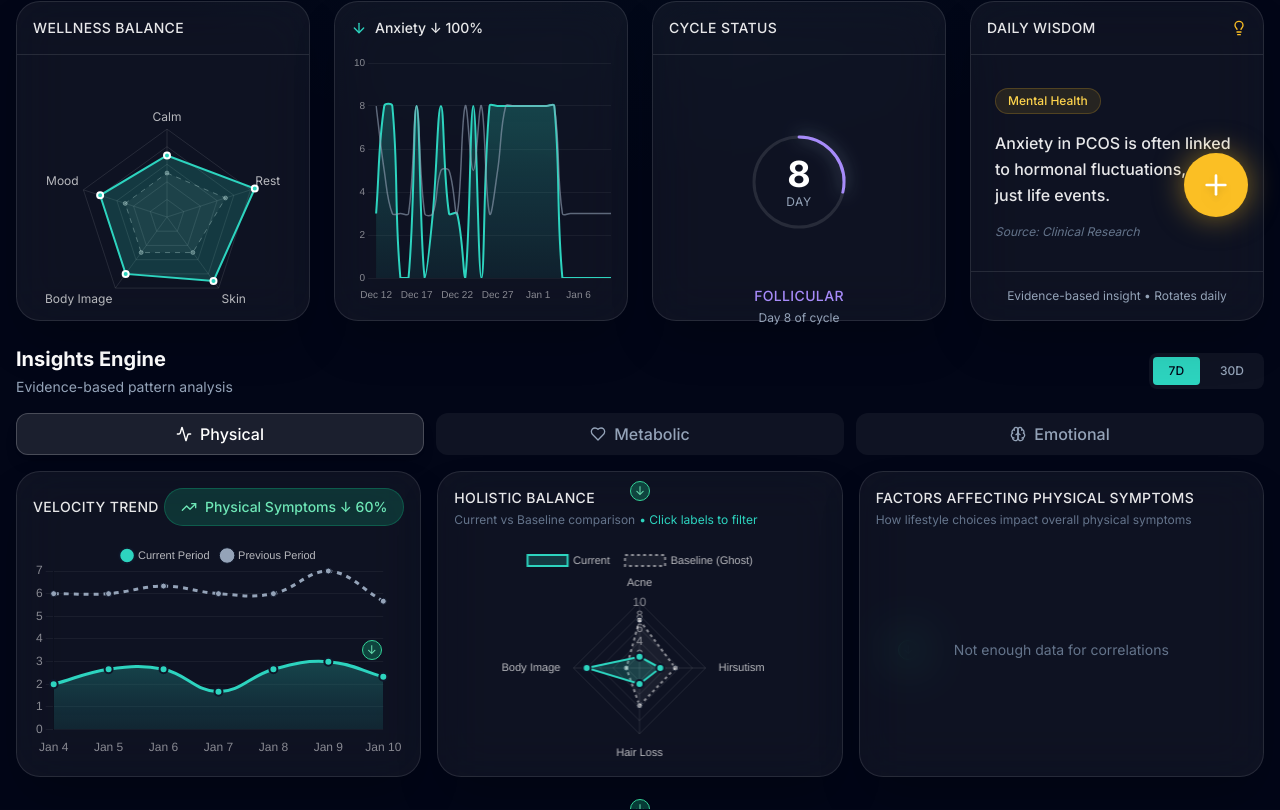
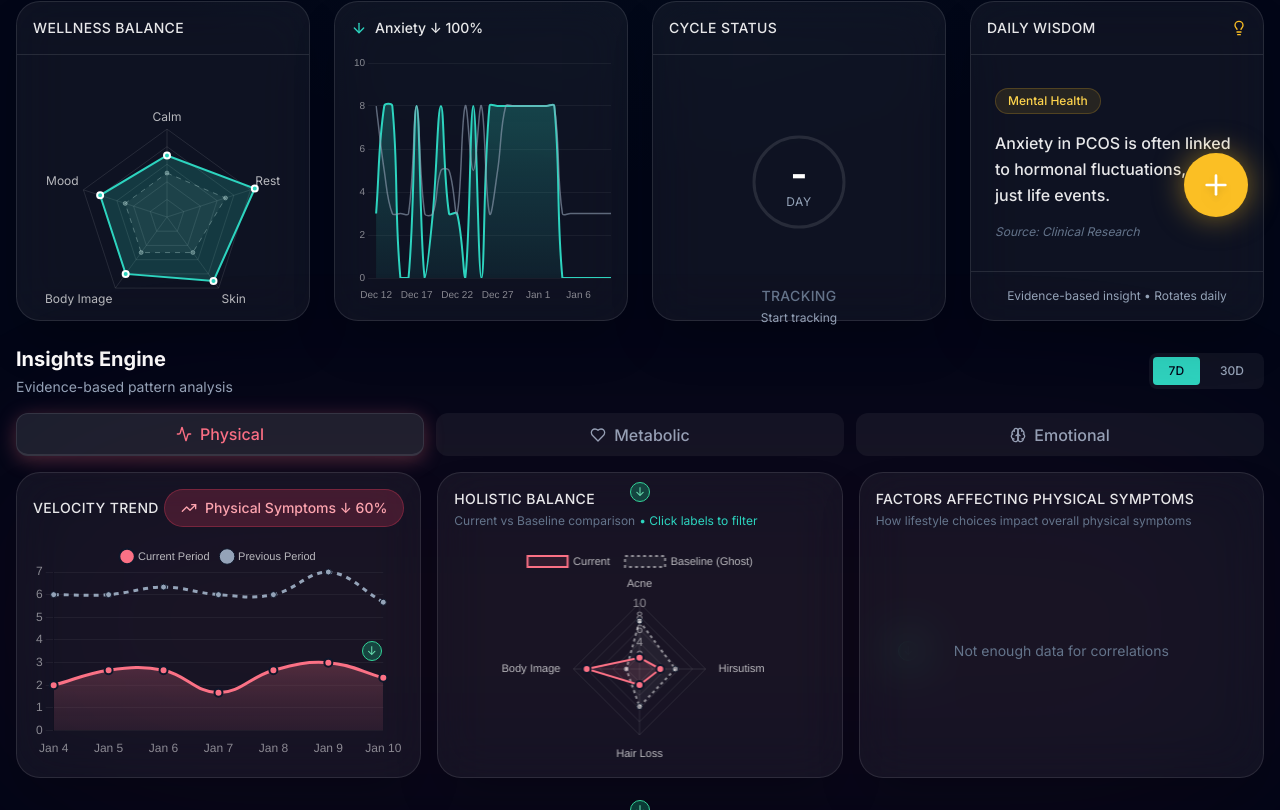
Before and after one commit to psspowers/pcos-Jan_11, a React (Vite) app: page / in a window 1280 px wide. Shown: the part 551-1361 px from the top of the page. Built offline with nearby package versions, Linux system fonts and the light colour scheme.

Commit message:
Updated Insights.tsx

```diff
--- a/src/components/Insights.tsx
+++ b/src/components/Insights.tsx
@@ -56,21 +56,39 @@ export function Insights() {
       icon: Activity,
       color: 'rgba(251, 113, 133, 0.8)',
       bgColor: 'rgba(251, 113, 133, 0.1)',
-      borderColor: 'rgb(251, 113, 133)'
+      borderColor: 'rgb(251, 113, 133)',
+      hex: '#fb7185',
+      glowClass: 'bg-rose-500/10',
+      shadowClass: 'shadow-[0_4px_20px_rgba(251,113,133,0.3)]',
+      borderClass: 'border-rose-500',
+      textClass: 'text-rose-400',
+      badgeBgClass: 'bg-rose-500/20 text-rose-300 border-rose-500/30'
     },
     metabolic: {
       label: 'Metabolic',
       icon: Heart,
       color: 'rgba(251, 191, 36, 0.8)',
       bgColor: 'rgba(251, 191, 36, 0.1)',
-      borderColor: 'rgb(251, 191, 36)'
+      borderColor: 'rgb(251, 191, 36)',
+      hex: '#fbbf24',
+      glowClass: 'bg-amber-500/10',
+      shadowClass: 'shadow-[0_4px_20px_rgba(251,191,36,0.3)]',
+      borderClass: 'border-amber-500',
+      textClass: 'text-amber-400',
+      badgeBgClass: 'bg-amber-500/20 text-amber-300 border-amber-500/30'
     },
     psych: {
       label: 'Emotional',
       icon: Brain,
       color: 'rgba(167, 139, 250, 0.8)',
       bgColor: 'rgba(167, 139, 250, 0.1)',
-      borderColor: 'rgb(167, 139, 250)'
+      borderColor: 'rgb(167, 139, 250)',
+      hex: '#a78bfa',
+      glowClass: 'bg-violet-500/10',
+      shadowClass: 'shadow-[0_4px_20px_rgba(167,139,250,0.3)]',
+      borderClass: 'border-violet-500',
+      textClass: 'text-violet-400',
+      badgeBgClass: 'bg-violet-500/20 text-violet-300 border-violet-500/30'
     }
   };
 
@@ -107,17 +125,17 @@ export function Insights() {
         label: 'Current Period',
         data: currentData,
         fill: true,
-        borderColor: 'rgb(45, 212, 191)',
+        borderColor: currentConfig.borderColor,
         backgroundColor: (context: any) => {
           const ctx = context.chart.ctx;
           const gradient = ctx.createLinearGradient(0, 0, 0, 300);
-          gradient.addColorStop(0, `rgba(45, 212, 191, ${velocityIntensity})`);
+          gradient.addColorStop(0, `${currentConfig.color.replace('0.8', String(velocityIntensity))}`);
           gradient.addColorStop(1, 'rgba(15, 23, 42, 0)');
           return gradient;
         },
         tension: 0.4,
         pointRadius: 4,
-        pointBackgroundColor: 'rgb(45, 212, 191)',
+        pointBackgroundColor: currentConfig.borderColor,
         pointBorderWidth: 2,
         pointBorderColor: 'rgba(15, 23, 42, 1)',
         order: 1
@@ -182,10 +200,10 @@ export function Insights() {
       {
         label: 'Current',
         data: insights.radarCurrent.data,
-        backgroundColor: 'rgba(45, 212, 191, 0.2)',
-        borderColor: 'rgb(45, 212, 191)',
+        backgroundColor: currentConfig.bgColor,
+        borderColor: currentConfig.borderColor,
         borderWidth: 2,
-        pointBackgroundColor: 'rgb(45, 212, 191)',
+        pointBackgroundColor: currentConfig.borderColor,
         pointBorderColor: 'rgba(15, 23, 42, 1)',
         pointBorderWidth: 2,
         pointRadius: 4
@@ -250,7 +268,7 @@ export function Insights() {
         pointLabels: {
           color: (context: any) => {
             const metric = insights.radarMetrics[context.index];
-            return selectedMetric === metric ? 'rgb(45, 212, 191)' : 'rgba(255, 255, 255, 0.7)';
+            return selectedMetric === metric ? currentConfig.borderColor : 'rgba(255, 255, 255, 0.7)';
           },
           font: (context: any) => {
             const metric = insights.radarMetrics[context.index];
@@ -275,10 +293,10 @@ export function Insights() {
         label: 'Impact %',
         data: insights.factorImpacts.map(f => Math.abs(f.impact)),
         backgroundColor: insights.factorImpacts.map(f =>
-          f.impact > 0 ? 'rgba(45, 212, 191, 0.8)' : 'rgba(244, 63, 94, 0.8)'
+          f.impact > 0 ? currentConfig.color : 'rgba(244, 63, 94, 0.8)'
         ),
         borderColor: insights.factorImpacts.map(f =>
-          f.impact > 0 ? 'rgb(45, 212, 191)' : 'rgb(244, 63, 94)'
+          f.impact > 0 ? currentConfig.borderColor : 'rgb(244, 63, 94)'
         ),
         borderWidth: 1,
         borderRadius: 6
@@ -329,7 +347,7 @@ export function Insights() {
 
     const { direction, value, symptomName, percentChange, polarity } = insights.velocity;
     const colors = {
-      improving: 'bg-emerald-500/20 text-emerald-300 border-emerald-500/30',
+      improving: currentConfig.badgeBgClass,
       worsening: 'bg-rose-500/20 text-rose-300 border-rose-500/30',
       stable: 'bg-slate-500/20 text-slate-300 border-slate-500/30'
     };
@@ -414,9 +432,9 @@ export function Insights() {
             <button
               key={key}
               onClick={() => handleCategoryChange(key as InsightCategory)}
-              className={`flex-1 flex items-center justify-center gap-2 px-4 py-2 rounded-xl font-medium transition-all ${
+              className={`flex-1 flex items-center justify-center gap-2 px-4 py-2 rounded-xl font-medium transition-all duration-300 ${
                 isActive
-                  ? 'bg-white/10 text-white border border-white/20 shadow-lg'
+                  ? `bg-white/10 ${config.textClass} border-b-2 ${config.borderClass} ${config.shadowClass} border-t border-x border-white/10`
                   : 'bg-white/5 text-slate-400 hover:bg-white/10 hover:text-white border border-transparent'
               }`}
             >
@@ -427,7 +445,11 @@ export function Insights() {
         })}
       </div>
 
-      <div className="grid grid-cols-1 lg:grid-cols-3 gap-4">
+      <div className="relative">
+        <div
+          className={`absolute inset-0 -inset-x-12 -inset-y-12 ${currentConfig.glowClass} blur-[100px] rounded-full transition-all duration-700 pointer-events-none opacity-50`}
+        />
+        <div className="relative grid grid-cols-1 lg:grid-cols-3 gap-4">
         <div className="glass-card p-4">
           <div className="flex items-center justify-between mb-3">
             <h3 className="text-sm font-medium text-white/90 uppercase tracking-wide">
@@ -534,6 +556,7 @@ export function Insights() {
             </div>
           )}
         </div>
+        </div>
       </div>
     </div>
   );
```
